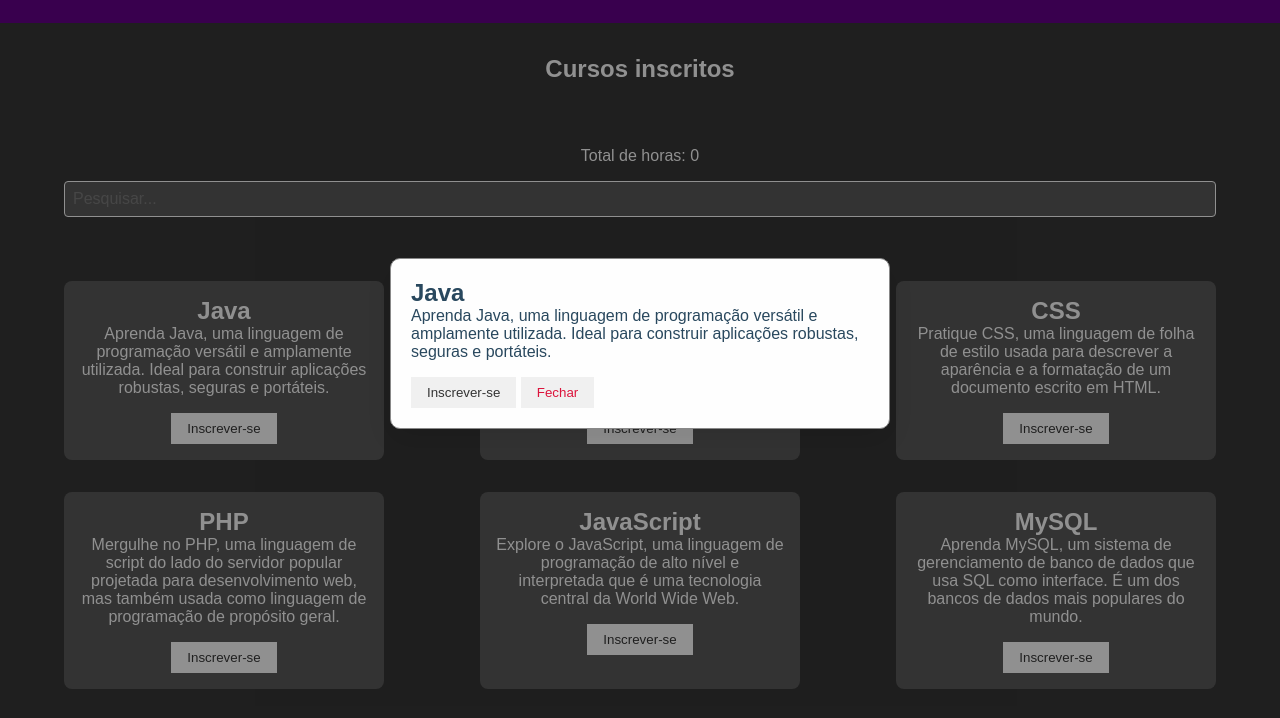
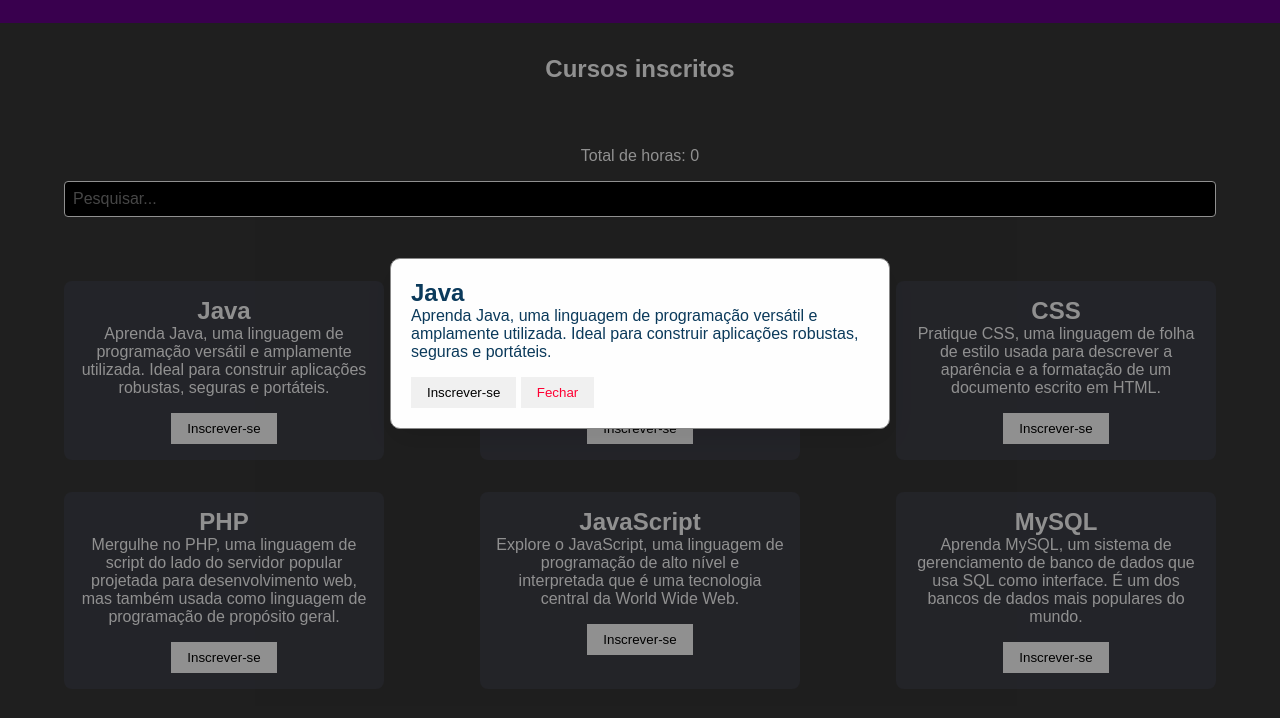
Before and after one commit to YanVelasco/Trabalho-web-front, a plain HTML site: page front-end/index.html in a window 1280 px wide. Both pictures are taken after a click on the item 224 px from the left and 427 px from the top of the page. Shown: the part 57-775 px from the top of the page. Drawn offline with Linux system fonts and the light colour scheme; no server answers.

Commit message:
Update styles.css

```diff
--- a/front-end/assets/styles/styles.css
+++ b/front-end/assets/styles/styles.css
@@ -55,7 +55,7 @@ footer {
     display: flex;
     justify-content: center;
     align-items: center;
-    background-color: #555;
+    background-color: #5f0082;
     color: #f0f0f0;
     padding: 1rem;
     text-align: center;
@@ -79,7 +79,7 @@ footer {
     list-style: none;
     margin: 1rem;
     padding: 1rem;
-    background-color: #555;
+    background-color: #6f75b720;
     border-radius: 0.5rem;
     width: 20rem;
     text-align: center;
@@ -97,13 +97,13 @@ footer {
 }
 
 .container-main ul li:hover {
-    background-color: #777;
-    box-shadow: 0px 0px 10px 3px rgba(255, 255, 255, 0.1);
+    background-color: #5f008270;
+    box-shadow: 0px 0px 10px 3px rgb(255, 255, 255);
     cursor: pointer;
 }
 
 .modal {
-    color: #29485e;
+    color: #0b3a5b;
     position: fixed;
     z-index: 1;
     left: 0;
@@ -141,7 +141,7 @@ footer {
 }
 
 .close-button {
-    color: crimson;
+    color: rgb(255, 0, 51);
     cursor: pointer;
     background-color: #f0f0f0;
     border: none;
@@ -153,7 +153,7 @@ footer {
 
 .subscribe-button {
     background-color: #f0f0f0;
-    color: #333;
+    color: #000000;
     border: none;
     padding: 0.5rem 1rem;
     margin-top: 1rem;
@@ -162,7 +162,7 @@ footer {
 }
 
 .subscribe-button:hover {
-    background-color: #ddd;
+    background-color: #404e76;
 }
 
 .subscribed-checkmark {
@@ -180,6 +180,6 @@ footer {
     border: 1px solid #f0f0f0;
     border-radius: 0.25rem;
     font-size: 1rem;
-    background-color: #555;
+    background-color: #000000;
     color: #f0f0f0;
 }
```
